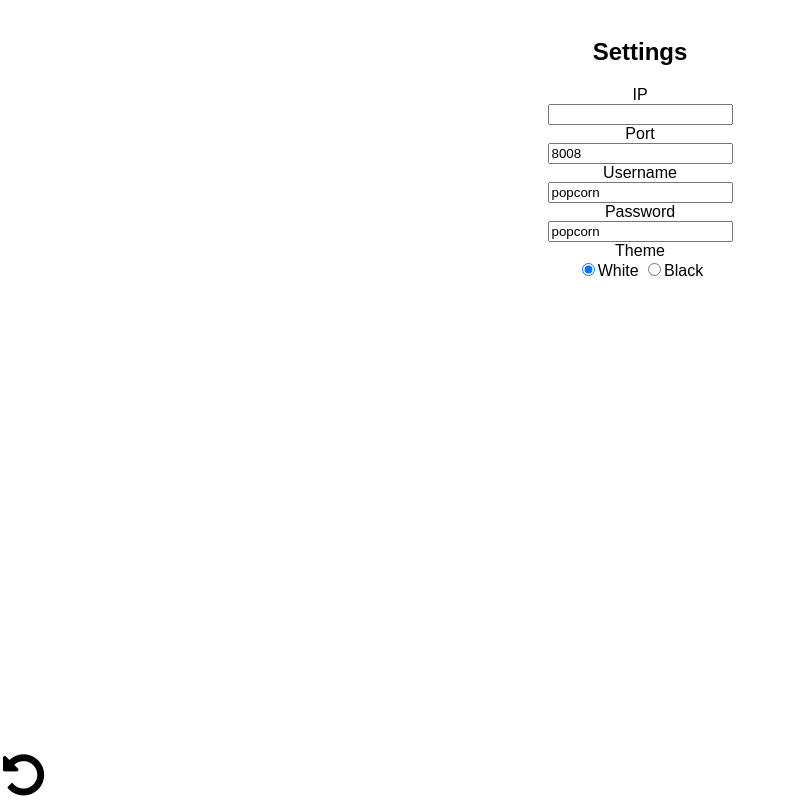
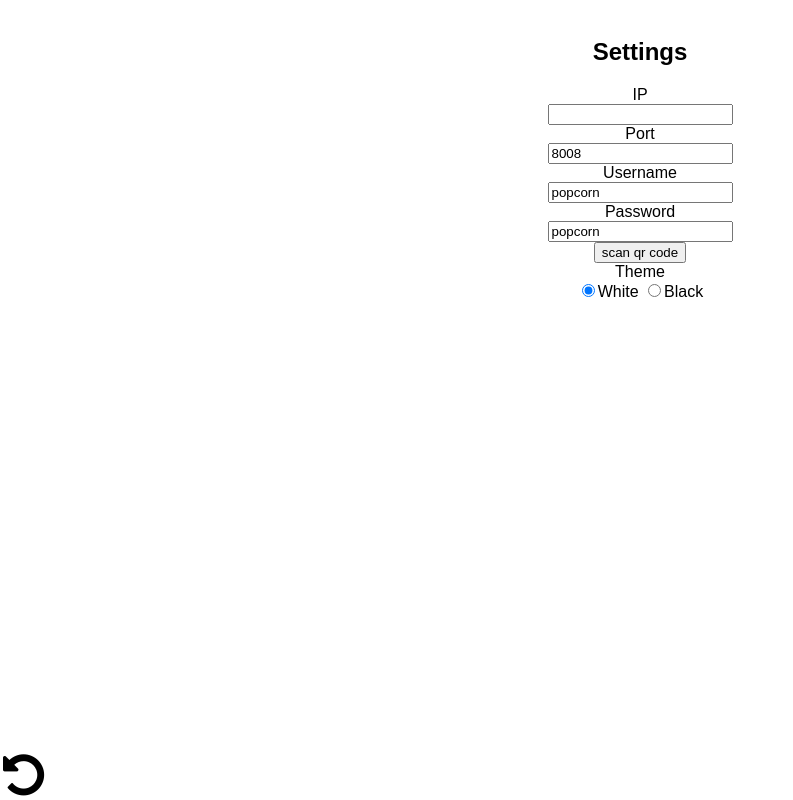
Before and after one commit to MickdeGraaf/popcorn-time-remote, a plain HTML site: page app/index.html in a window 1280 px wide. Shown: the whole page, without its empty margins (0-793 px from the left). Drawn offline with Linux system fonts and the light colour scheme; no server answers.

Commit message:
Added scan qr button

```diff
--- a/app/index.html
+++ b/app/index.html
@@ -101,6 +101,9 @@
 					Port <br> <input type="text" name="poort" id="port" /> <br />
 					Username <br> <input type="text" name="username" id="username" /> <br />
 					Password <br> <input type="text" name="password" id="password" /> <br />
+
+					<button id="scanqr">scan qr code</button> <br />
+
 					Theme <br>
 					<input type="radio" name="theme" id="white" value="male">White
 					<input type="radio" name="theme" id="black"  value="female">Black<br>
```
